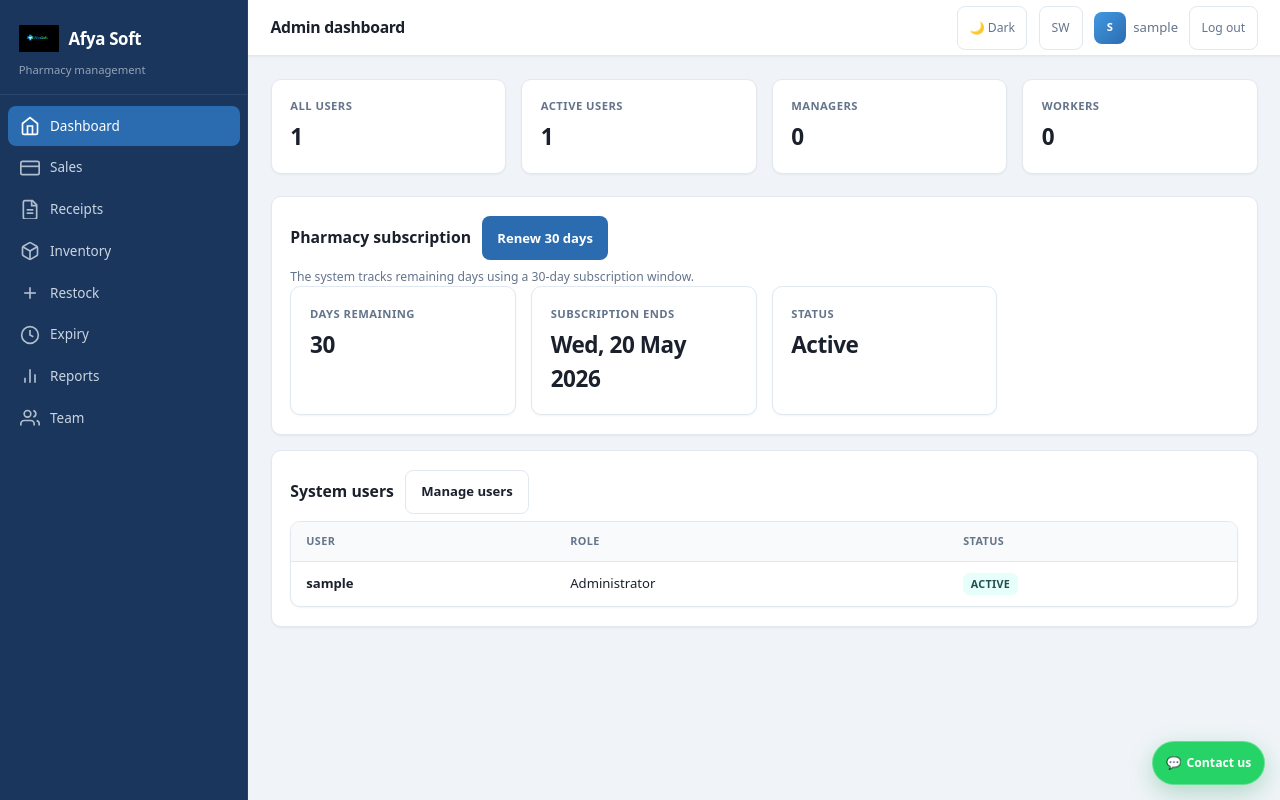
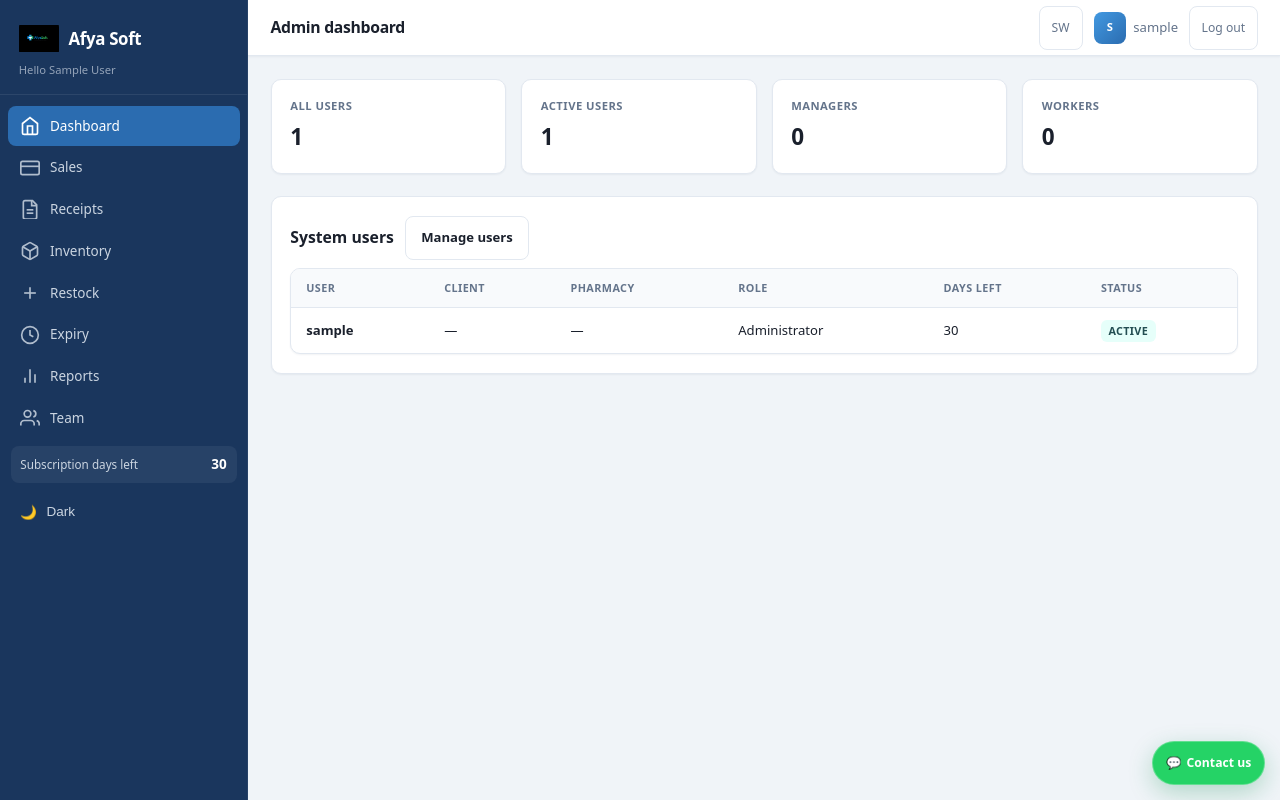
Before and after one commit to Ian-BM/afyasoft, a Django app: page / in a window 1280 px wide. Run offline with Django 5.2, Linux system fonts and the light colour scheme; the visitor is signed in with stand-in values (Sample User, id 1); data comes from the database, SQL or seed files in the repository.

Commit message:
Add client onboarding and role-based operational updates.
Enable client self-registration with pharmacy profiles, expand manager capabilities for worker creation, surface subscription days across dashboards/navigation, and move theme controls into the sidebar.

Made-with: Cursor

```diff
--- a/pharmacy/admin.py
+++ b/pharmacy/admin.py
@@ -39,9 +39,9 @@ class ReceiptAdmin(admin.ModelAdmin):
 
 @admin.register(UserProfile)
 class UserProfileAdmin(admin.ModelAdmin):
-    list_display = ("user", "role", "manager")
-    list_filter = ("role", "manager")
-    search_fields = ("user__username",)
+    list_display = ("user", "role", "pharmacy_name", "client_name", "manager")
+    list_filter = ("role", "manager", "subscription_started_on")
+    search_fields = ("user__username", "pharmacy_name", "client_name")
 
 
 @admin.register(StockMovement)
--- a/pharmacy/context_processors.py
+++ b/pharmacy/context_processors.py
@@ -5,13 +5,43 @@ def pharmacy_roles(request):
     if not request.user.is_authenticated:
         return {
             "pharmacy_is_admin": False,
+            "pharmacy_is_manager": False,
+            "pharmacy_can_manage_staff": False,
+            "pharmacy_can_add_medicine": False,
             "pharmacy_role": None,
+            "pharmacy_display_name": "",
+            "pharmacy_name": "Afya Soft",
+            "pharmacy_days_remaining": 0,
         }
     try:
-        role = request.user.pharmacy_profile.role
+        profile = request.user.pharmacy_profile
+        role = profile.role
     except UserProfile.DoesNotExist:
+        profile = None
         role = UserProfile.Role.WORKER
     return {
         "pharmacy_is_admin": role == UserProfile.Role.ADMIN,
+        "pharmacy_is_manager": role == UserProfile.Role.MANAGER,
+        "pharmacy_can_manage_staff": role in {UserProfile.Role.ADMIN, UserProfile.Role.MANAGER},
+        "pharmacy_can_add_medicine": role in {
+            UserProfile.Role.ADMIN,
+            UserProfile.Role.MANAGER,
+            UserProfile.Role.WORKER,
+        },
         "pharmacy_role": role,
+        "pharmacy_display_name": (
+            profile.client_name.strip()
+            if profile and profile.client_name
+            else request.user.get_full_name() or request.user.username
+        ),
+        "pharmacy_name": (
+            profile.pharmacy_name.strip()
+            if profile and profile.pharmacy_name
+            else "Afya Soft"
+        ),
+        "pharmacy_days_remaining": (
+            profile.subscription_days_remaining
+            if profile
+            else 0
+        ),
     }
--- a/pharmacy/static/pharmacy/css/app.css
+++ b/pharmacy/static/pharmacy/css/app.css
@@ -201,6 +201,38 @@ a:hover {
 
 .nav-link.active svg {
   opacity: 1;
+}
+
+.nav-subtle-info {
+  margin: 0.55rem 0.2rem 0.45rem;
+  padding: 0.55rem 0.65rem;
+  border-radius: 8px;
+  background: rgba(255, 255, 255, 0.06);
+  color: #cbd5e1;
+  font-size: 0.78rem;
+  display: flex;
+  align-items: center;
+  justify-content: space-between;
+  gap: 0.5rem;
+}
+
+.nav-subtle-info strong {
+  color: #fff;
+  font-size: 0.9rem;
+}
+
+.nav-theme-toggle {
+  width: 100%;
+  border: 0;
+  background: transparent;
+  text-align: left;
+  cursor: pointer;
+}
+
+.nav-theme-toggle span[id="theme-toggle-icon"] {
+  width: 1.1rem;
+  display: inline-flex;
+  justify-content: center;
 }
 
 .main-wrap {
@@ -1285,6 +1317,10 @@ body.drawer-open {
     gap: 0.35rem 0.5rem;
   }
 
+  .nav-subtle-info {
+    margin-top: 0.4rem;
+  }
+
   .sidebar {
     transform: translateX(-100%);
     transition: transform 0.22s ease;
--- a/pharmacy/templates/pharmacy/admin_dashboard.html
+++ b/pharmacy/templates/pharmacy/admin_dashboard.html
@@ -23,43 +23,6 @@
   </article>
 </section>
 
-<section class="card" style="margin-bottom: 1rem;">
-  <div class="toolbar" style="margin-bottom: 0.5rem;">
-    <h2 class="section-title" style="margin: 0;">{% if request.LANGUAGE_CODE == 'sw' %}Usajili wa duka la dawa{% else %}Pharmacy subscription{% endif %}</h2>
-    <form method="post" action="{% url 'subscription_renew' %}">
-      {% csrf_token %}
-      <button type="submit" class="btn btn-primary touch-target">{% if request.LANGUAGE_CODE == 'sw' %}Ongeza siku 30{% else %}Renew 30 days{% endif %}</button>
-    </form>
-  </div>
-  <p class="card-hint" style="margin-top: 0;">
-    {% if request.LANGUAGE_CODE == 'sw' %}
-      Mfumo huu unaangalia siku zilizobaki kulingana na usajili wa siku 30.
-    {% else %}
-      The system tracks remaining days using a 30-day subscription window.
-    {% endif %}
-  </p>
-  <div class="grid-cards" style="margin-bottom: 0;">
-    <article class="card">
-      <p class="card-label">{% if request.LANGUAGE_CODE == 'sw' %}Siku zilizosalia{% else %}Days remaining{% endif %}</p>
-      <p class="card-value">{{ subscription.days_remaining }}</p>
-    </article>
-    <article class="card">
-      <p class="card-label">{% if request.LANGUAGE_CODE == 'sw' %}Mwisho wa usajili{% else %}Subscription ends{% endif %}</p>
-      <p class="card-value">{{ subscription.expires_on|date:"D, d M Y" }}</p>
-    </article>
-    <article class="card">
-      <p class="card-label">{% if request.LANGUAGE_CODE == 'sw' %}Hali{% else %}Status{% endif %}</p>
-      <p class="card-value">
-        {% if subscription.is_active %}
-          {% if request.LANGUAGE_CODE == 'sw' %}Hai{% else %}Active{% endif %}
-        {% else %}
-          {% if request.LANGUAGE_CODE == 'sw' %}Imesitishwa{% else %}Suspended{% endif %}
-        {% endif %}
-      </p>
-    </article>
-  </div>
-</section>
-
 <section class="card">
   <div class="toolbar" style="margin-bottom: 0.5rem;">
     <h2 class="section-title" style="margin: 0;">{% if request.LANGUAGE_CODE == 'sw' %}Watumiaji wa mfumo{% else %}System users{% endif %}</h2>
@@ -70,7 +33,10 @@
       <thead>
         <tr>
           <th>{% if request.LANGUAGE_CODE == 'sw' %}Mtumiaji{% else %}User{% endif %}</th>
+          <th>{% if request.LANGUAGE_CODE == 'sw' %}Mteja{% else %}Client{% endif %}</th>
+          <th>{% if request.LANGUAGE_CODE == 'sw' %}Duka la dawa{% else %}Pharmacy{% endif %}</th>
           <th>{% if request.LANGUAGE_CODE == 'sw' %}Nafasi{% else %}Role{% endif %}</th>
+          <th>{% if request.LANGUAGE_CODE == 'sw' %}Siku zilizobaki{% else %}Days left{% endif %}</th>
           <th>{% if request.LANGUAGE_CODE == 'sw' %}Hali{% else %}Status{% endif %}</th>
         </tr>
       </thead>
@@ -78,7 +44,10 @@
         {% for u in staff_users %}
         <tr>
           <td><strong>{{ u.username }}</strong></td>
+          <td>{{ u.pharmacy_profile.client_name|default:"—" }}</td>
+          <td>{{ u.pharmacy_profile.pharmacy_name|default:"—" }}</td>
           <td>{{ u.pharmacy_profile.get_role_display }}</td>
+          <td>{{ u.pharmacy_profile.subscription_days_remaining }}</td>
           <td>
             {% if u.is_active %}
             <span class="badge badge-ok">{% if request.LANGUAGE_CODE == 'sw' %}Hai{% else %}Active{% endif %}</span>
--- a/pharmacy/templates/pharmacy/base.html
+++ b/pharmacy/templates/pharmacy/base.html
@@ -46,9 +46,11 @@
             height="40"
             loading="lazy"
           >
-          <p class="sidebar-brand-title">Afya Soft</p>
+          <p class="sidebar-brand-title">{{ pharmacy_name|default:"Afya Soft" }}</p>
         </div>
-        <p class="sidebar-brand-sub">{% if request.LANGUAGE_CODE == 'sw' %}Usimamizi wa duka la dawa{% else %}Pharmacy management{% endif %}</p>
+        <p class="sidebar-brand-sub">
+          {% if request.LANGUAGE_CODE == 'sw' %}Habari {{ pharmacy_display_name }}{% else %}Hello {{ pharmacy_display_name }}{% endif %}
+        </p>
       </div>
       <nav class="sidebar-nav">
         {% with n=request.resolver_match.url_name %}
@@ -82,12 +84,20 @@
           <svg width="20" height="20" viewBox="0 0 24 24" fill="none" stroke="currentColor" stroke-width="2" aria-hidden="true"><line x1="18" y1="20" x2="18" y2="10"/><line x1="12" y1="20" x2="12" y2="4"/><line x1="6" y1="20" x2="6" y2="14"/></svg>
           <span>{% if request.LANGUAGE_CODE == 'sw' %}Ripoti{% else %}Reports{% endif %}</span>
         </a>
-        {% if pharmacy_is_admin %}
+        {% if pharmacy_can_manage_staff %}
         <a class="nav-link {% if n == 'staff_list' or n == 'staff_add' %}active{% endif %}" href="{% url 'staff_list' %}">
           <svg width="20" height="20" viewBox="0 0 24 24" fill="none" stroke="currentColor" stroke-width="2" aria-hidden="true"><path d="M17 21v-2a4 4 0 0 0-4-4H5a4 4 0 0 0-4 4v2"/><circle cx="9" cy="7" r="4"/><path d="M23 21v-2a4 4 0 0 0-3-3.87"/><path d="M16 3.13a4 4 0 0 1 0 7.75"/></svg>
           <span>{% if request.LANGUAGE_CODE == 'sw' %}Wafanyakazi{% else %}Team{% endif %}</span>
         </a>
         {% endif %}
+        <div class="nav-subtle-info">
+          <span>{% if request.LANGUAGE_CODE == 'sw' %}Siku za usajili zilizobaki{% else %}Subscription days left{% endif %}</span>
+          <strong>{{ pharmacy_days_remaining }}</strong>
+        </div>
+        <button type="button" id="theme-toggle" class="nav-link nav-theme-toggle touch-target" aria-label="Toggle theme">
+          <span id="theme-toggle-icon" aria-hidden="true">🌙</span>
+          <span id="theme-toggle-label">Dark</span>
+        </button>
         {% endwith %}
       </nav>
     </aside>
@@ -100,10 +110,6 @@
           <h1 class="topbar-page">{% block page_heading %}Afya Soft{% endblock %}</h1>
         </div>
         <div class="topbar-user">
-          <button type="button" id="theme-toggle" class="btn-logout touch-target" aria-label="Toggle theme">
-            <span id="theme-toggle-icon" aria-hidden="true">🌙</span>
-            <span id="theme-toggle-label">Dark</span>
-          </button>
           <span id="pending-sync-badge" class="pending-sync-badge" title="{% if request.LANGUAGE_CODE == 'sw' %}Mauzo yanayosubiri kusawazishwa{% else %}Sales waiting to sync{% endif %}" aria-label="{% if request.LANGUAGE_CODE == 'sw' %}Hakuna mauzo yanayosubiri{% else %}No pending sales{% endif %}"></span>
           <span class="role-pill" title="{% if request.LANGUAGE_CODE == 'sw' %}Nafasi yako{% else %}Your role{% endif %}">
             {% if pharmacy_role == 'admin' %}{% if request.LANGUAGE_CODE == 'sw' %}Msimamizi{% else %}Admin{% endif %}
--- a/pharmacy/templates/pharmacy/inventory_list.html
+++ b/pharmacy/templates/pharmacy/inventory_list.html
@@ -17,10 +17,12 @@
     <a href="{% url 'inventory' %}" class="link-muted">{% if request.LANGUAGE_CODE == 'sw' %}Futa{% else %}Clear{% endif %}</a>
     {% endif %}
   </form>
-  {% if pharmacy_is_admin %}
+  {% if pharmacy_can_add_medicine %}
   <a href="{% url 'medicine_add' %}" class="btn btn-primary touch-target" style="margin-left: auto;">{% if request.LANGUAGE_CODE == 'sw' %}Ongeza dawa{% else %}Add medicine{% endif %}</a>
   {% endif %}
+  {% if pharmacy_is_admin %}
   <a href="{% url 'stock_movements' %}" class="btn btn-secondary btn-sm touch-target">{% if request.LANGUAGE_CODE == 'sw' %}Mabadiliko ya stoo{% else %}Stock movements{% endif %}</a>
+  {% endif %}
 </div>
 
 <div class="table-wrap">
@@ -67,7 +69,7 @@
       </tr>
       {% empty %}
       <tr>
-        <td colspan="5" class="empty-state">{% if request.LANGUAGE_CODE == 'sw' %}Hakuna dawa zilizopatikana.{% else %}No medicines found.{% endif %} {% if pharmacy_is_admin %}<a href="{% url 'medicine_add' %}">{% if request.LANGUAGE_CODE == 'sw' %}Ongeza dawa ya kwanza{% else %}Add your first item{% endif %}</a>.{% endif %}</td>
+        <td colspan="5" class="empty-state">{% if request.LANGUAGE_CODE == 'sw' %}Hakuna dawa zilizopatikana.{% else %}No medicines found.{% endif %} {% if pharmacy_can_add_medicine %}<a href="{% url 'medicine_add' %}">{% if request.LANGUAGE_CODE == 'sw' %}Ongeza dawa ya kwanza{% else %}Add your first item{% endif %}</a>.{% endif %}</td>
       </tr>
       {% endfor %}
     </tbody>
--- a/pharmacy/templates/pharmacy/staff_add.html
+++ b/pharmacy/templates/pharmacy/staff_add.html
@@ -5,13 +5,16 @@
 
 {% block content %}
 <div class="card form-card">
-  <p class="card-hint" style="margin-top: 0;">{% if request.LANGUAGE_CODE == 'sw' %}Tengeneza taarifa za kuingia, chagua nafasi, na kwa mfanyakazi unaweza kumhusisha na meneja.{% else %}Create sign-in credentials, choose role, and optionally assign a manager for worker accounts.{% endif %}</p>
+  <p class="card-hint" style="margin-top: 0;">{% if request.LANGUAGE_CODE == 'sw' %}Admin anaweza kuongeza meneja au mfanyakazi. Meneja anaweza kuongeza wafanyakazi wa duka lake pekee.{% else %}Admin can add managers or workers. Managers can add workers for their pharmacy only.{% endif %}</p>
   <form method="post" novalidate>
     {% csrf_token %}
     {% if form.non_field_errors %}
     <div class="message message-error" style="margin-bottom: 1rem;">{{ form.non_field_errors }}</div>
     {% endif %}
     {% for field in form %}
+    {% if field.is_hidden %}
+      {{ field }}
+    {% else %}
     <div class="form-row">
       <label for="{{ field.id_for_label }}">
         {% if request.LANGUAGE_CODE == 'sw' %}
@@ -23,6 +26,7 @@
       {{ field }}
       {{ field.errors }}
     </div>
+    {% endif %}
     {% endfor %}
     <div style="display: flex; gap: 0.75rem; margin-top: 1.25rem; flex-wrap: wrap;">
       <button type="submit" class="btn btn-primary touch-target">{% if request.LANGUAGE_CODE == 'sw' %}Unda mtumiaji{% else %}Create user{% endif %}</button>
--- a/pharmacy/urls.py
+++ b/pharmacy/urls.py
@@ -3,6 +3,7 @@ from django.urls import path
 from . import views
 
 urlpatterns = [
+    path("register/", views.register_client, name="register"),
     path("sw.js", views.service_worker, name="service_worker"),
     path("api/sync-sale/", views.sync_sale, name="sync_sale"),
     path("", views.dashboard, name="dashboard"),
@@ -23,5 +24,4 @@ urlpatterns = [
     path("staff/", views.staff_list, name="staff_list"),
     path("staff/add/", views.staff_add, name="staff_add"),
     path("staff/<int:user_id>/status/", views.staff_toggle_active, name="staff_toggle_active"),
-    path("subscription/renew/", views.subscription_renew, name="subscription_renew"),
 ]
--- a/pharmacy/views.py
+++ b/pharmacy/views.py
@@ -5,6 +5,7 @@ from pathlib import Path
 
 from django.conf import settings
 from django.contrib import messages
+from django.contrib.auth import login as auth_login
 from django.contrib.auth import get_user_model
 from django.contrib.auth.decorators import login_required
 from django.db import transaction
@@ -18,6 +19,7 @@ from django.views.decorators.http import require_POST
 
 from .forms import (
     AddWorkerForm,
+    ClientRegistrationForm,
     ExpiryWriteoffForm,
     MedicineForm,
     ReceiptFilterForm,
@@ -25,8 +27,13 @@ from .forms import (
     StockAdjustmentForm,
     StockMovementFilterForm,
 )
-from .models import Medicine, PharmacySubscription, Receipt, Sale, StockMovement, UserProfile
-from .permissions import is_pharmacy_admin, pharmacy_admin_required
+from .models import Medicine, Receipt, Sale, StockMovement, UserProfile
+from .permissions import (
+    is_pharmacy_admin,
+    is_pharmacy_manager,
+    pharmacy_admin_required,
+    pharmacy_staff_manager_required,
+)
 from .services import apply_stock_change, complete_sale, parse_offline_uuid
 
 User = get_user_model()
@@ -44,18 +51,6 @@ def _expiry_warning_days():
     return getattr(settings, "PHARMACY_EXPIRY_WARNING_DAYS", 90)
 
 
-def _ensure_subscription():
-    subscription, _ = PharmacySubscription.objects.get_or_create(
-        pk=1,
-        defaults={
-            "started_on": timezone.localdate(),
-            "duration_days": 30,
-            "is_active": True,
-        },
-    )
-    return subscription
-
-
 def service_worker(request):
     path = Path(__file__).resolve().parent / "static" / "pharmacy" / "sw.js"
     return HttpResponse(path.read_text(encoding="utf-8"), content_type="application/javascript")
@@ -64,7 +59,6 @@ def service_worker(request):
 @login_required
 def dashboard(request):
     if is_pharmacy_admin(request.user):
-        subscription = _ensure_subscription()
         staff_users = User.objects.select_related("pharmacy_profile", "pharmacy_profile__manager").order_by(
             "username"
         )
@@ -72,7 +66,6 @@ def dashboard(request):
             request,
             "pharmacy/admin_dashboard.html",
             {
-                "subscription": subscription,
                 "staff_users": staff_users,
                 "total_users": staff_users.count(),
                 "active_users": staff_users.filter(is_active=True).count(),
@@ -80,6 +73,8 @@ def dashboard(request):
                 "worker_count": staff_users.filter(pharmacy_profile__role=UserProfile.Role.WORKER).count(),
             },
         )
+
+    profile, _ = UserProfile.objects.get_or_create(user=request.user)
 
     today = timezone.localdate()
     start = timezone.make_aware(datetime.combine(today, time.min))
@@ -136,6 +131,8 @@ def dashboard(request):
             "chart_bars": chart_bars,
             "recent_sales": recent_sales,
             "low_stock_threshold": _low_stock_threshold(),
+            "client_name": profile.client_name or request.user.username,
+            "pharmacy_name": profile.pharmacy_name or "Afya Soft",
         },
     )
 
@@ -394,7 +391,6 @@ def stock_movements(request):
 
 
 @login_required
-@pharmacy_admin_required
 def medicine_add(request):
     if request.method == "POST":
         form = MedicineForm(request.POST)
@@ -630,39 +626,49 @@ def reports(request):
 
 
 @login_required
-@pharmacy_admin_required
+@pharmacy_staff_manager_required
 def staff_list(request):
-    staff_users = User.objects.select_related("pharmacy_profile", "pharmacy_profile__manager").order_by(
-        "username"
-    )
-    subscription = _ensure_subscription()
+    staff_users = User.objects.select_related("pharmacy_profile", "pharmacy_profile__manager")
+    if is_pharmacy_manager(request.user):
+        staff_users = staff_users.filter(
+            Q(pk=request.user.pk) | Q(pharmacy_profile__manager=request.user)
+        )
+    staff_users = staff_users.order_by("username")
     return render(
         request,
         "pharmacy/staff_list.html",
         {
             "staff_users": staff_users,
-            "subscription": subscription,
         },
     )
 
 
 @login_required
-@pharmacy_admin_required
+@pharmacy_staff_manager_required
 def staff_add(request):
     if request.method == "POST":
-        form = AddWorkerForm(request.POST)
+        form = AddWorkerForm(request.POST, current_user=request.user)
         if form.is_valid():
+            role = form.cleaned_data["role"]
+            if is_pharmacy_manager(request.user):
+                role = UserProfile.Role.WORKER
             user = User.objects.create_user(
                 username=form.cleaned_data["username"],
                 password=form.cleaned_data["password1"],
                 email=form.cleaned_data.get("email") or "",
             )
             profile, _ = UserProfile.objects.get_or_create(user=user)
-            profile.role = form.cleaned_data["role"]
+            profile.role = role
             profile.manager = form.cleaned_data.get("manager")
             if profile.role != UserProfile.Role.WORKER:
                 profile.manager = None
-            profile.save(update_fields=["role", "manager"])
+            creator_profile = getattr(request.user, "pharmacy_profile", None)
+            if creator_profile and creator_profile.pharmacy_name:
+                profile.pharmacy_name = creator_profile.pharmacy_name
+            if is_pharmacy_manager(request.user):
+                profile.manager = request.user
+            profile.client_name = form.cleaned_data["username"]
+            profile.save(update_fields=["role", "manager", "pharmacy_name", "client_name"])
             messages.success(
                 request,
                 _tr(
@@ -673,7 +679,7 @@ def staff_add(request):
             )
             return redirect("staff_list")
     else:
-        form = AddWorkerForm()
+        form = AddWorkerForm(current_user=request.user)
     return render(
         request,
         "pharmacy/staff_add.html",
@@ -755,21 +761,45 @@ def staff_toggle_active(request, user_id):
     return redirect("staff_list")
 
 
-@login_required
-@pharmacy_admin_required
-@require_POST
-def subscription_renew(request):
-    subscription = _ensure_subscription()
-    subscription.started_on = timezone.localdate()
-    subscription.duration_days = 30
-    subscription.is_active = True
-    subscription.save(update_fields=["started_on", "duration_days", "is_active"])
-    messages.success(
-        request,
-        _tr(
-            request,
-            "Subscription renewed for 30 days.",
-            "Usajili umeongezwa kwa siku 30.",
-        ),
-    )
-    return redirect("dashboard")
+def register_client(request):
+    if request.user.is_authenticated:
+        return redirect("dashboard")
+    if request.method == "POST":
+        form = ClientRegistrationForm(request.POST)
+        if form.is_valid():
+            user = User.objects.create_user(
+                username=form.cleaned_data["username"],
+                password=form.cleaned_data["password1"],
+                email=form.cleaned_data.get("email") or "",
+                first_name=form.cleaned_data["client_name"],
+            )
+            profile, _ = UserProfile.objects.get_or_create(user=user)
+            profile.role = UserProfile.Role.MANAGER
+            profile.client_name = form.cleaned_data["client_name"].strip()
+            profile.pharmacy_name = form.cleaned_data["pharmacy_name"].strip()
+            profile.subscription_started_on = timezone.localdate()
+            profile.subscription_duration_days = 30
+            profile.manager = None
+            profile.save(
+                update_fields=[
+                    "role",
+                    "client_name",
+                    "pharmacy_name",
+                    "subscription_started_on",
+                    "subscription_duration_days",
+                    "manager",
+                ]
+            )
+            auth_login(request, user)
+            messages.success(
+                request,
+                _tr(
+                    request,
+                    f"Welcome {profile.client_name}. Your pharmacy {profile.pharmacy_name} is ready.",
+                    f"Karibu {profile.client_name}. Duka lako la dawa {profile.pharmacy_name} lipo tayari.",
+                ),
+            )
+            return redirect("dashboard")
+    else:
+        form = ClientRegistrationForm()
+    return render(request, "registration/register.html", {"form": form})
```
Also changed, not shown: pharmacy/forms.py (+68 -2 lines), pharmacy/models.py (+13 -0 lines), pharmacy/permissions.py (+27 -0 lines), pharmacy/templates/pharmacy/dashboard.html (+10 -0 lines), pharmacy/templates/pharmacy/staff_list.html (+11 -4 lines), pharmacy/templates/registration/login.html (+7 -0 lines), pharmacy/templates/registration/register.html (added, +54 -0 lines), pharmacy/migrations/0007_userprofile_client_name_userprofile_pharmacy_name_and_more.py (added).
